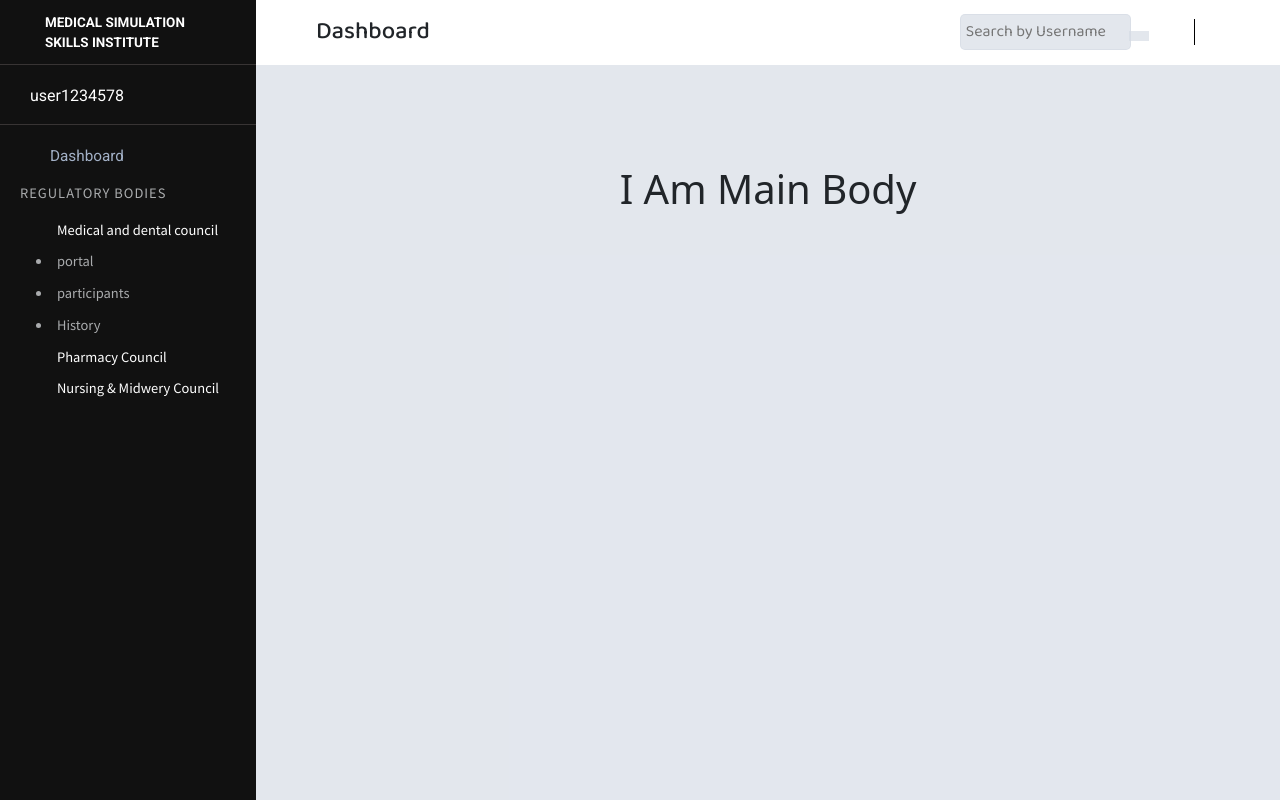
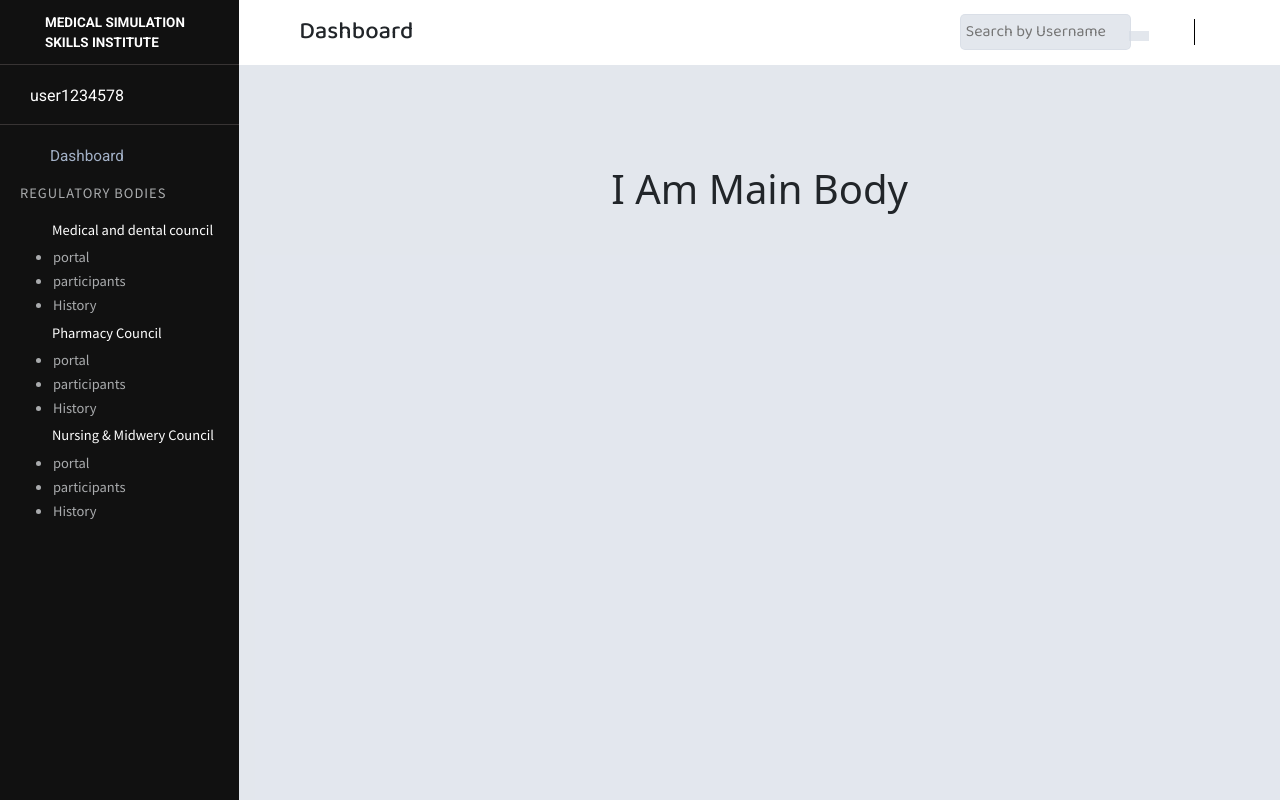
Before and after one commit to faishal882/CPD-Portal, a Django app: page / in a window 1280 px wide. Run offline with Django 3.2, Linux system fonts and the light colour scheme.

Commit message:
Initial commit

```diff
--- a/src/settings.py
+++ b/src/settings.py
@@ -128,6 +128,8 @@ STATICFILES_DIRS = [
     os.path.join(BASE_DIR, 'static')
 ]
 
+STATIC_ROOT = os.path.join(BASE_DIR, "static-root")
+
 IMPORT_EXPORT_USE_TRANSACTION = True
 
 SITE_ID = 1
--- a/static/css/sidebar.css
+++ b/static/css/sidebar.css
@@ -56,19 +56,17 @@ ul li {
   font-size: 0.905rem;
   font-weight: 400;
   font-family: "Source Sans Pro", sans-serif;
-  padding: 5px;
+  padding: 1px;
 }
-ul li:nth-child(1),
-ul li:nth-child(5),
-ul li:nth-child(6) {
-  list-style: none;
-}
+
 a {
   text-decoration: none;
   color: #babcbfe6;
 }
 .dashboard-council {
+  list-style: none;
   color: #ffffff;
+  padding: 5px 0px;
 }
 
 li:hover {
--- a/templates/base.html
+++ b/templates/base.html
@@ -37,13 +37,13 @@
   </head>
   <body>
     <div style="display: flex">
-      <div style="width: 25%; min-width: 250px">
+      <div style="width: 23%; min-width: 200px">
         {% include "components/sidebar.html" %}
       </div>
 
       <div
         class="container"
-        style="display: 75%; background: #d5dbe5ab; padding: 0"
+        style="display: 77%; background: #d5dbe5ab; padding: 0"
       >
         <div>{% include "components/navbar.html" %}</div>
 
--- a/templates/components/sidebar.html
+++ b/templates/components/sidebar.html
@@ -15,22 +15,18 @@
     <div class="dashboard-links">
       <div class="regulatory-bodies-text">Regulatory Bodies</div>
       <ul>
-        <li>
-          <a href="/" class="dashboard-council"
-            >Medical and dental council</a
-          >
-        </li>
+        <li class="dashboard-council">Medical and dental council</li>
         <li><a href="/medical/portal/">portal</a></li>
         <li><a href="/medical/participants/">participants</a></li>
         <li>History</li>
-        <li>
-          <a href="/Pharmacy Council/" class="dashboard-council"
-            >Pharmacy Council</a
-          >
-        </li>
-        <li>
-          <a href="/" class="dashboard-council">Nursing & Midwery Council</a>
-        </li>
+        <li class="dashboard-council">Pharmacy Council</li>
+        <li><a href="/medical/portal/">portal</a></li>
+        <li><a href="/medical/participants/">participants</a></li>
+        <li>History</li>
+        <li class="dashboard-council">Nursing & Midwery Council</li>
+        <li><a href="/medical/portal/">portal</a></li>
+        <li><a href="/medical/participants/">participants</a></li>
+        <li>History</li>
       </ul>
     </div>
   </nav>
```
Also changed, not shown: 1 other file.
